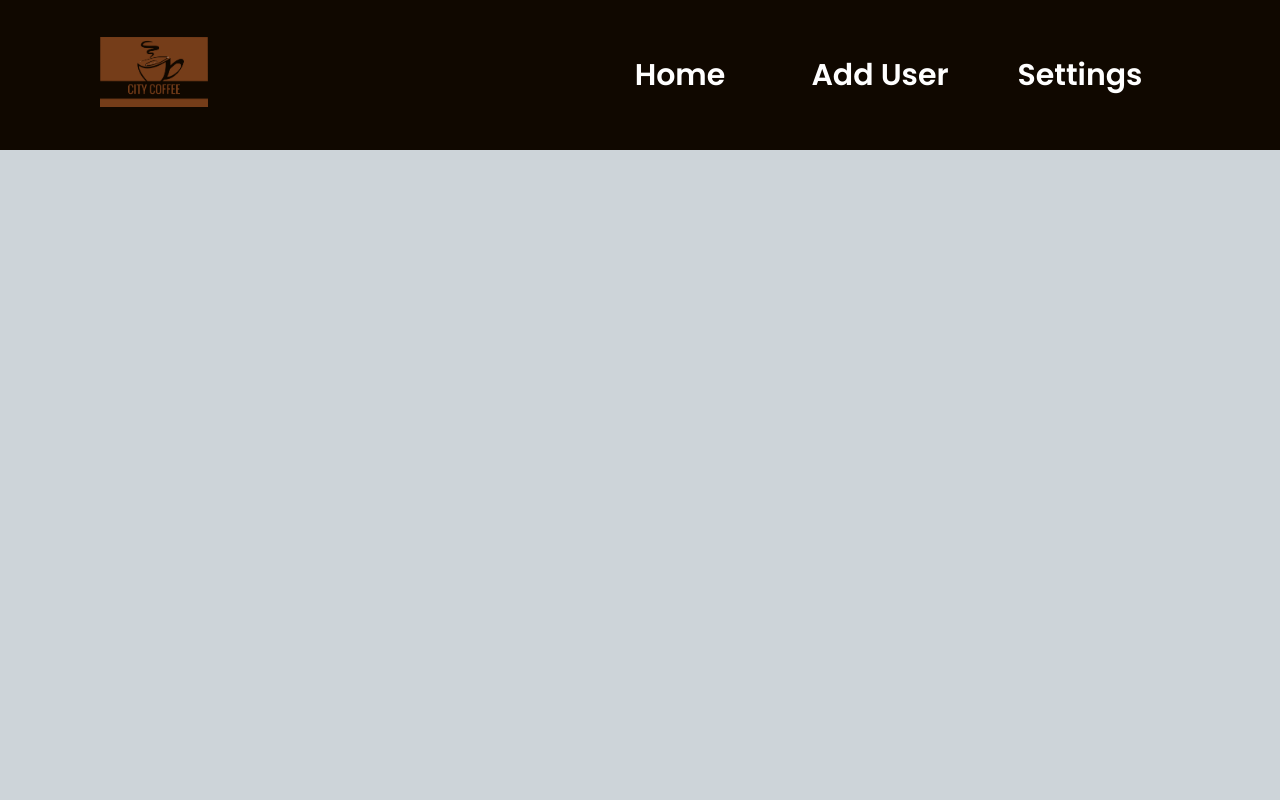
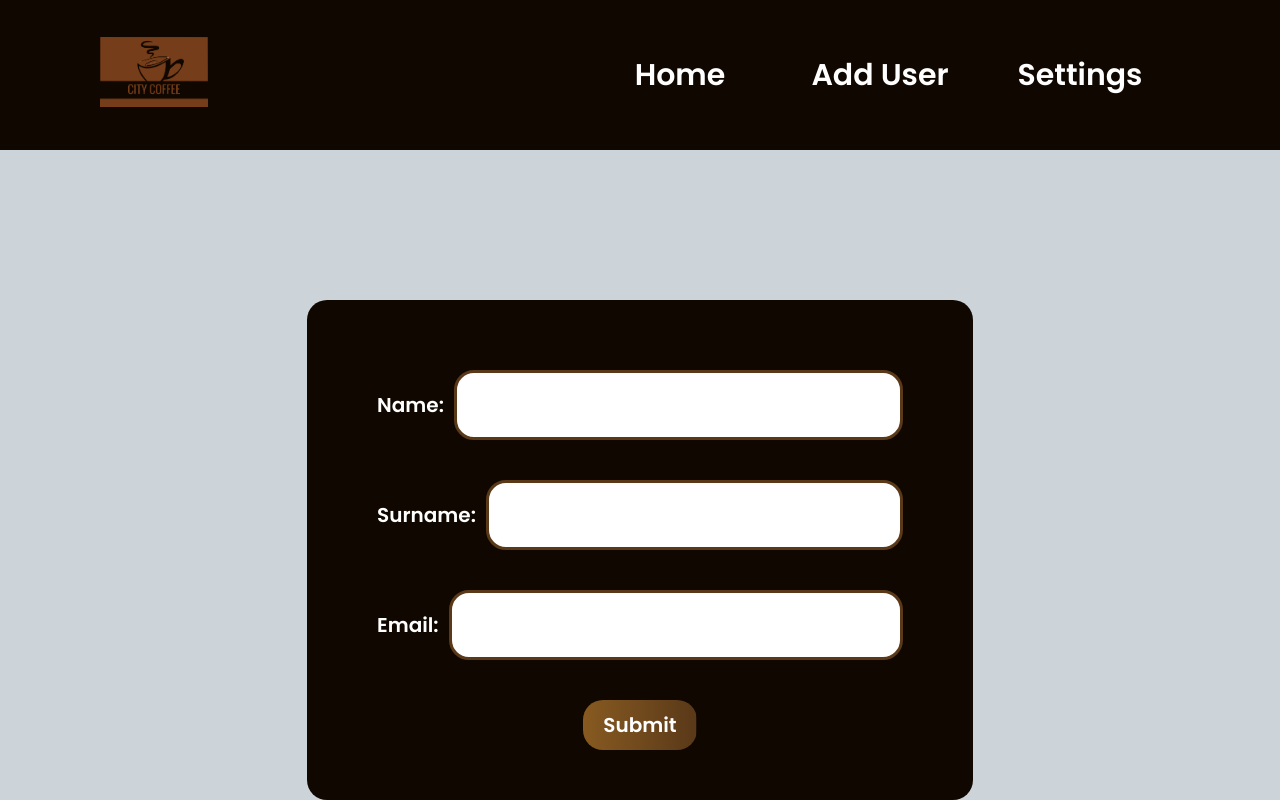
Before and after one commit to Nexware-dev/city-coffee, a React (Vite) app in the folder frontend/: page /add_user in a window 1280 px wide. Built offline with nearby package versions, Linux system fonts and the light colour scheme.

Commit message:
AddUserForm style added

```diff
--- a/frontend/src/assets/styles.css
+++ b/frontend/src/assets/styles.css
@@ -163,3 +163,75 @@ header {
 .no-user-found-message {
   text-align: center;
 }
+
+
+/* AddUserForm.jsx */
+.user-form-container {
+  position: fixed;
+  top: calc(var(--header-height) * 2);
+  color: var(--text-color);
+  width: 100%;
+  display: flex;
+  justify-content: center;
+}
+
+.user-form-fieldset {
+  border: none;
+  display: flex;
+  flex-direction: column;
+  align-items: center;
+  text-align: center;
+}
+
+.user-form {
+  margin: 0 50px;
+  background-color: var(--primary-color);
+  padding: 50px;
+  border-radius: var(--element-border-radius);
+}
+
+.form-group {
+  padding: 20px;
+  width: 100%;
+  display: flex;
+  align-items: center;
+  justify-content: center;
+}
+
+.add-user-input {
+  flex: 1;
+  height: 70px;
+  margin-left: 10px;
+  border: 3px solid var(--secondary-color-dark);
+  border-radius: var(--element-border-radius);
+  padding-left: 20px;
+  font-size: 20px;
+  outline: none;
+}
+
+.add-user-input:hover,
+.search-bar-input:focus {
+  border-color: var(--secondary-color-light);
+}
+
+.add-user-label {
+  font-size: 20px;
+}
+
+.add-user-button {
+  margin-top: 20px;
+  background: linear-gradient(to left, var(--secondary-color-dark), var(--secondary-color-light));
+  color: var(--text-color);
+  border: none;
+  border-radius: var(--element-border-radius);
+  padding: 10px 20px;
+  font-size: 20px;
+  cursor: pointer;
+  transition: background-position 0.3s ease;
+  background-size: 200% auto;
+  background-position: 100% 0;
+}
+
+.add-user-button:hover {
+  background-position: 0 0;
+}
--- a/frontend/src/components/AddUserForm.jsx
+++ b/frontend/src/components/AddUserForm.jsx
@@ -46,47 +46,52 @@ function AddUserForm() {
 
     return (
         <div className="user-form-container">
-            <form onSubmit={handleSubmit}>
-                <fieldset>
-                    <legend>User Information</legend>
+            <form className="user-form" onSubmit={handleSubmit}>
+                <fieldset className="user-form-fieldset">
 
                     <div className="form-group">
-                        <label htmlFor="name">Name:</label>
+                        <label className="add-user-label" htmlFor="name">Name:</label>
                         <input
+                            className="add-user-input"
                             type="text"
                             id="name"
                             name="name"
                             value={name}
                             onChange={(e) => setName(e.target.value)}
                             required
+                            autoComplete="off"
                         />
                     </div>
 
                     <div className="form-group">
-                        <label htmlFor="surname">Surname:</label>
+                        <label className="add-user-label" htmlFor="surname">Surname:</label>
                         <input
+                            className="add-user-input"
                             type="text"
                             id="surname"
                             name="surname"
                             value={surname}
                             onChange={(e) => setSurname(e.target.value)}
                             required
+                            autoComplete="off"
                         />
                     </div>
 
                     <div className="form-group">
-                        <label htmlFor="email">Email:</label>
+                        <label className="add-user-label" htmlFor="email">Email:</label>
                         <input
+                            className="add-user-input"
                             type="email"
                             id="email"
                             name="email"
                             value={email}
                             onChange={(e) => setEmail(e.target.value)}
                             required
+                            autoComplete="off"
                         />
                     </div>
 
-                    <button type="submit">Submit</button>
+                    <button className="add-user-button" type="submit">Submit</button>
 
                 </fieldset>
             </form>
--- a/frontend/src/views/AddUserView.jsx
+++ b/frontend/src/views/AddUserView.jsx
@@ -2,7 +2,7 @@ import AddUserForm from "../components/AddUserForm";
 
 function AddUserView() {
     return (
-        <div>
+        <div className="content-wrapper">
             <AddUserForm />
         </div>
     );
```
